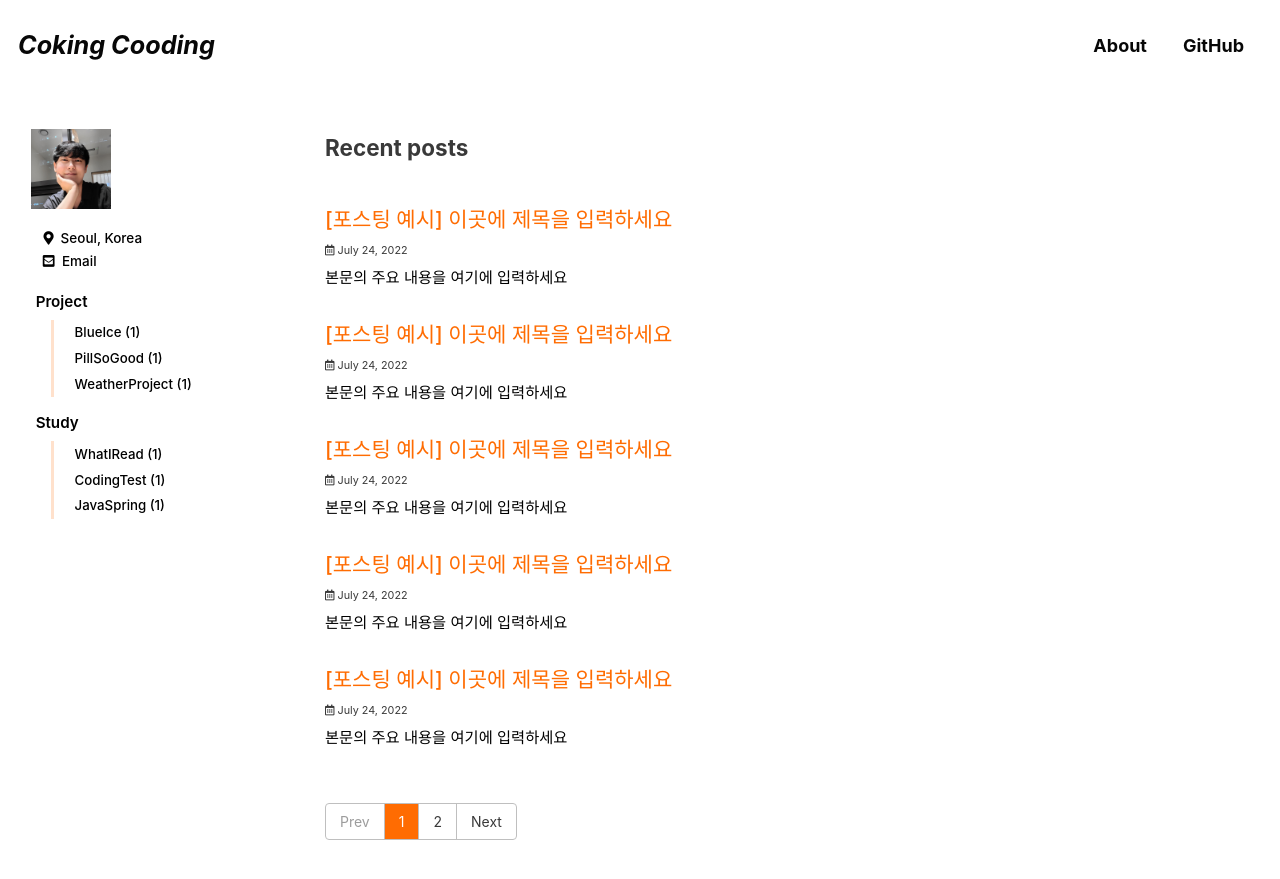
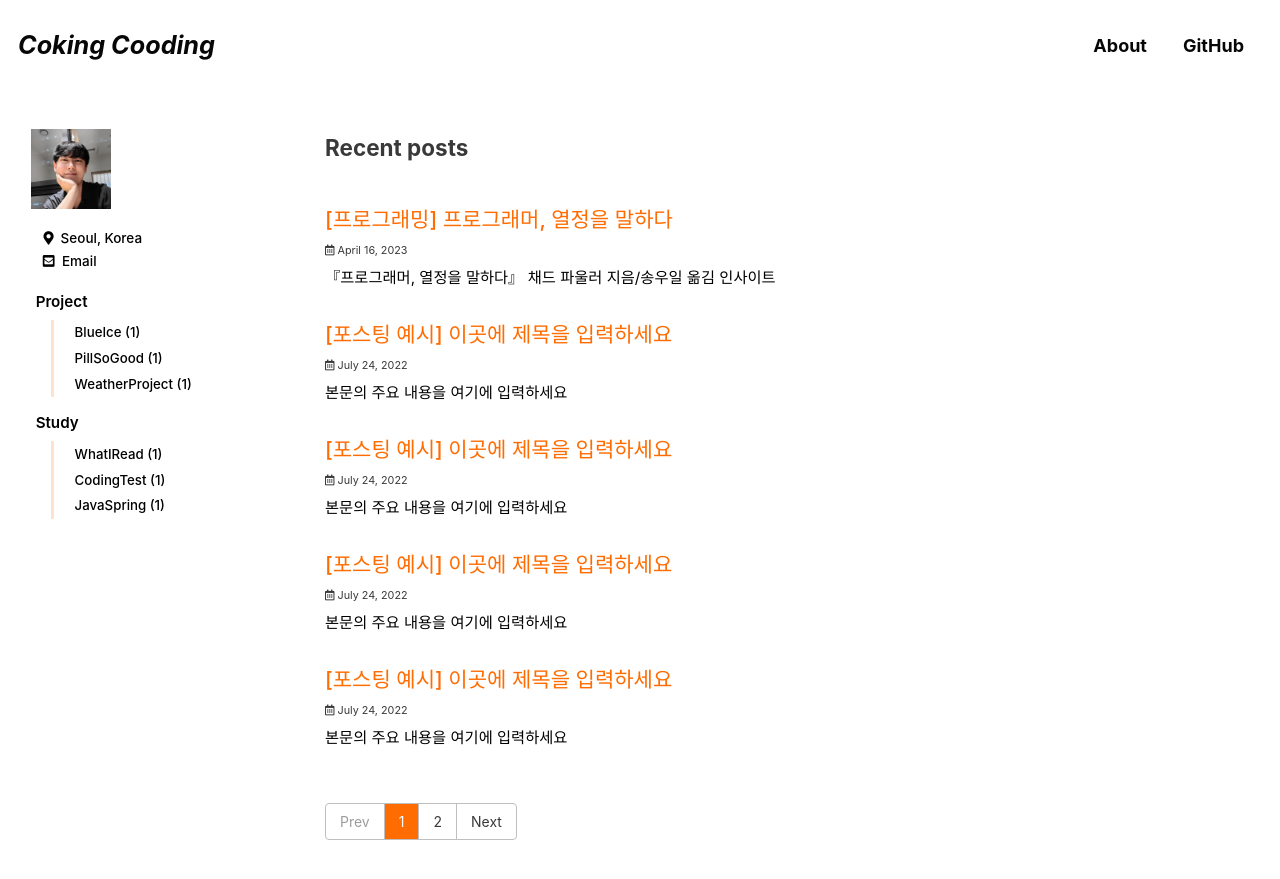
Before and after one commit to namubal78/namubal78.github.io, a Jekyll site: the page built from index.html, in a window 1280 px wide and 900 px high. Shown: the top 879 px of the window. Built offline with Jekyll 4.4.1, drawn with Linux system fonts in a browser that asks for light colours; cached includes are drawn as plain includes; some web fonts are replaced; the list of posts is cut into pages by our own code.

Commit message:
COMMIT_230416 FIRST POSTING2

```diff
--- a/_posts/2022-07-24-categories-post-name-here-7.md
+++ b/_posts/2022-07-24-categories-post-name-here-7.md
@@ -1,24 +1,3 @@
----
-title: "[포스팅 예시] 이곳에 제목을 입력하세요"
-excerpt: "본문의 주요 내용을 여기에 입력하세요"
-
-categories:
-  - WhatIRead
-tags:
-  - [tag1, tag2]
-
-permalink: /WhatIRead/post-name-here-2/
-
-toc: true
-toc_sticky: true
-
-date: 2022-07-24
-last_modified_at: 2022-07-24
----
-
-## 🦥 본문
-
-본문은 여기에 ... TEST
 ---
 title: "[프로그래밍] 프로그래머, 열정을 말하다"
 excerpt: "『프로그래머, 열정을 말하다』 채드 파울러 지음/송우일 옮김 인사이트"
@@ -64,7 +43,7 @@ last_modified_at: 2023-04-16
 <br><br>
 
 
-<img src="https://user-images.githubusercontent.com/106037895/232320031-d8e1dcbd-91c2-41fb-ba43-03bf64157dc4.jpg" alt="bookImg" />
+<img src="https://user-images.githubusercontent.com/106037895/232320031-d8e1dcbd-91c2-41fb-ba43-03bf64157dc4.jpg" alt="bookImg" /><br>
 link: <https://www.kyobobook.co.kr/service/profile/information?chrcCode=2000353101>
 <br>
 
```
